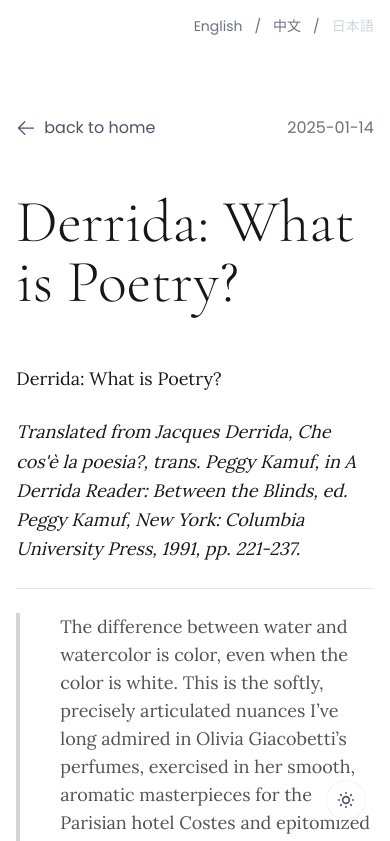
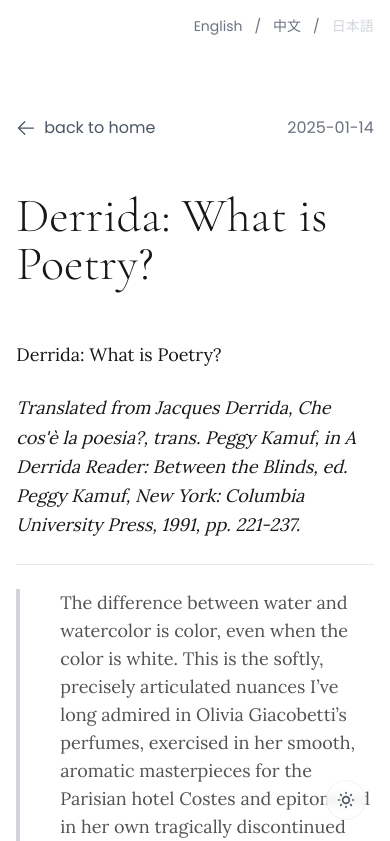
Before and after one commit to AkikoAkaki/personal-blog-website, a Next.js app: page /en/derrida-what-is-poetry in a window 390 px wide. Shown: the top 841 px of the page. Built offline with nearby package versions, Linux system fonts and the light colour scheme.

Commit message:
feat: 调整标题样式以适应不同屏幕尺寸
- 更新主页和文章页面的标题样式，优化字体大小以提升可读性。
- 主页标题调整为在不同屏幕尺寸下使用响应式字体大小。
- 文章页面标题字体大小调整，确保在大屏幕上显示效果更佳。

```diff
--- a/app/[lang]/[slug]/page.tsx
+++ b/app/[lang]/[slug]/page.tsx
@@ -37,7 +37,7 @@ const Article = async ({ params }: { params: Promise<{ slug: string, lang: strin
                 </div>
 
                 {/* 文章主标题。 */}
-                <h1 className="font-cormorantGaramond text-6xl font-light mb-8 text-neutral-900 dark:text-white">
+                <h1 className="font-cormorantGaramond text-5xl lg:text-6xl font-light mb-8 text-neutral-900 dark:text-white">
                     {articleData.title}
                 </h1>
 
--- a/app/[lang]/page.tsx
+++ b/app/[lang]/page.tsx
@@ -21,7 +21,7 @@ const HomePage = async ({ params }: { params: Promise<{ lang: string }> }) => {
       <section className="mx-auto w-11/12 md:w-2/3 lg:w-1/2 mt-20 flex flex-col gap-16 mb-20">
         {/* 博客标题区域 */}
         <header className="font-cormorantGaramond text-neutral-900 dark:text-white text-center">
-          <h1 className="text-[100px]" style={{ fontFamily: 'Cormorant Garamond, serif', fontWeight: 300 }}>
+          <h1 className="text-[80px] sm:text-[85px] md:text-[90px] lg:text-[100px]" style={{ fontFamily: 'Cormorant Garamond, serif', fontWeight: 300 }}>
             Aki&apos;s Blog
           </h1>
           <p className="font-poppins text-gray-600 dark:text-gray-300 text-lg mt-4">
```
